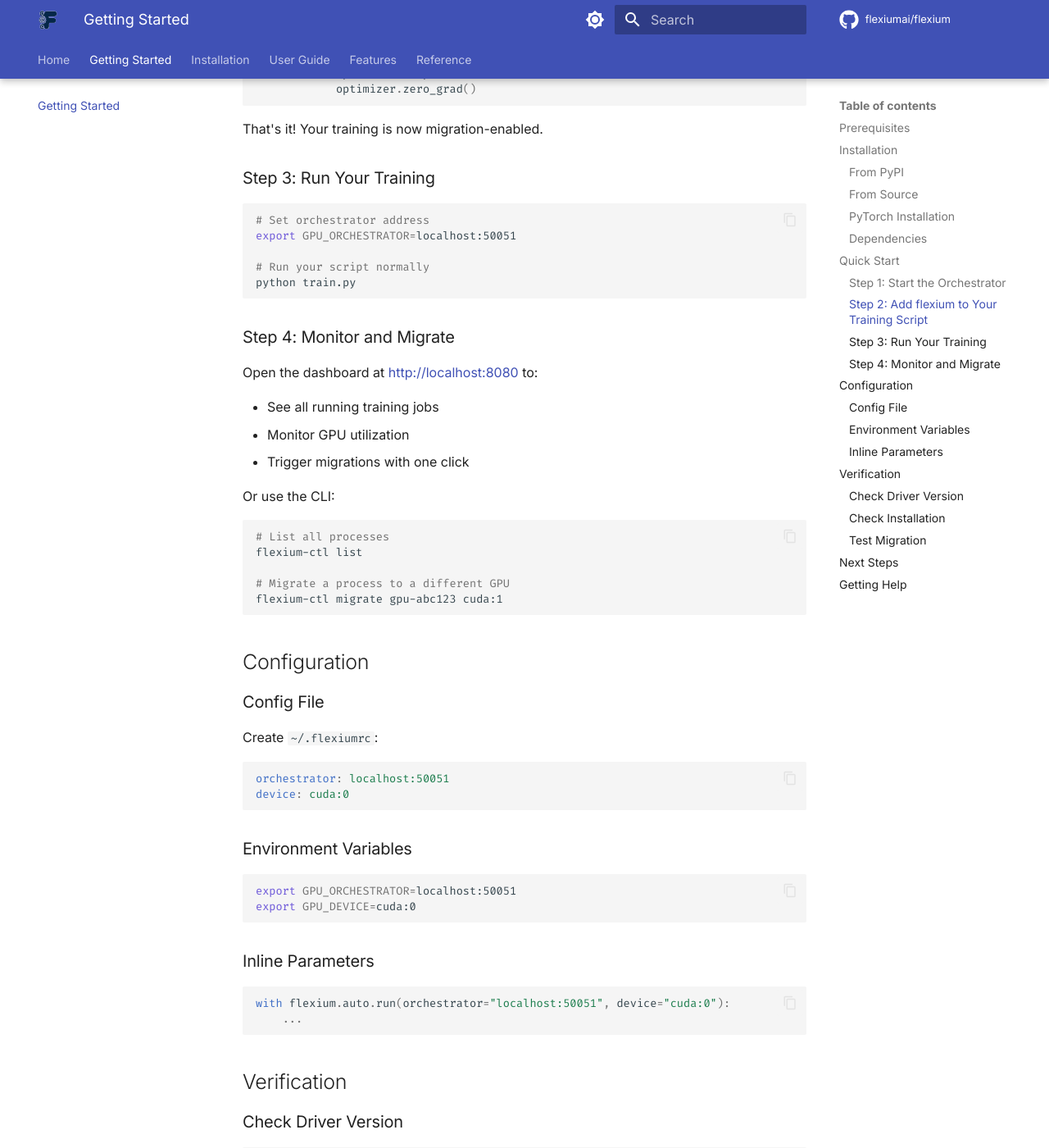
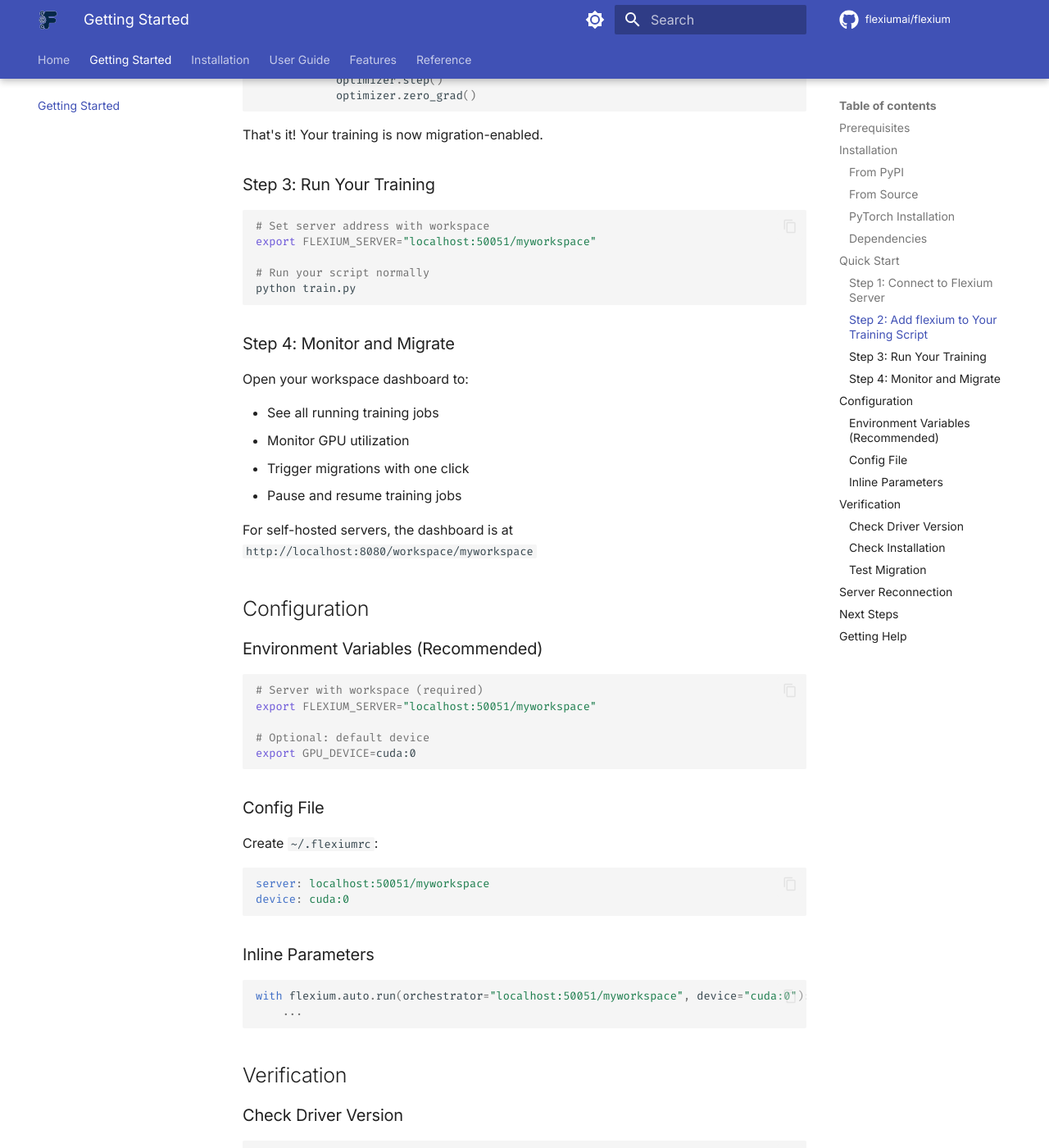
Before and after one commit to flexiumai/flexium, an MkDocs documentation site: the page built from docs/getting-started.md, in a window 1280 px wide and 1400 px high, scrolled down 2206 px. Shown: the whole window at 82% size. Built offline with MkDocs 1.6.1 and Material for MkDocs 9.7.7, drawn with Linux system fonts in a browser that asks for light colours; comment, search, counter and statistics services are not loaded; the version menu is left out; some of the changed text lies outside the part shown.

Commit message:
docs: Update docs for FLEXIUM_SERVER env var and remove demo scripts
- Update getting-started.md for new FLEXIUM_SERVER format
- Update installation.md with workspace routing info
- Update examples/README.md with correct instructions
- Remove obsolete demo scripts (examples/utils/)

Co-Authored-By: Claude <noreply@anthropic.com>

````diff
--- a/docs/getting-started.md
+++ b/docs/getting-started.md
@@ -47,18 +46,17 @@ Development dependencies:
 
 ## Quick Start
 
-### Step 1: Start the Orchestrator
+### Step 1: Connect to Flexium Server
 
-The orchestrator is the central server that coordinates GPU migrations.
+Flexium uses a cloud-based or self-hosted server architecture. Set the `FLEXIUM_SERVER` environment variable with your workspace:
 
 ```bash
-# Start with web dashboard
-flexium-ctl server --port 50051 --dashboard
+# Format: host:port/workspace
+export FLEXIUM_SERVER="localhost:50051/myworkspace"
+
+# Or for cloud:
+export FLEXIUM_SERVER="flexium.ai:50051/myworkspace"
 ```
-
-This starts:
-- gRPC server on port 50051
-- Web dashboard at http://localhost:8080
 
 ### Step 2: Add flexium to Your Training Script
 
@@ -101,8 +99,8 @@ That's it! Your training is now migration-enabled.
 ### Step 3: Run Your Training
 
 ```bash
-# Set orchestrator address
-export GPU_ORCHESTRATOR=localhost:50051
+# Set server address with workspace
+export FLEXIUM_SERVER="localhost:50051/myworkspace"
 
 # Run your script normally
 python train.py
@@ -110,44 +108,40 @@ python train.py
 
 ### Step 4: Monitor and Migrate
 
-Open the dashboard at http://localhost:8080 to:
+Open your workspace dashboard to:
 
 - See all running training jobs
 - Monitor GPU utilization
 - Trigger migrations with one click
+- Pause and resume training jobs
 
-Or use the CLI:
+For self-hosted servers, the dashboard is at `http://localhost:8080/workspace/myworkspace`
+
+## Configuration
+
+### Environment Variables (Recommended)
 
 ```bash
-# List all processes
-flexium-ctl list
+# Server with workspace (required)
+export FLEXIUM_SERVER="localhost:50051/myworkspace"
 
-# Migrate a process to a different GPU
-flexium-ctl migrate gpu-abc123 cuda:1
+# Optional: default device
+export GPU_DEVICE=cuda:0
 ```
-
-## Configuration
 
 ### Config File
 
 Create `~/.flexiumrc`:
 
 ```yaml
-orchestrator: localhost:50051
+server: localhost:50051/myworkspace
 device: cuda:0
-```
-
-### Environment Variables
-
-```bash
-export GPU_ORCHESTRATOR=localhost:50051
-export GPU_DEVICE=cuda:0
 ```
 
 ### Inline Parameters
 
 ```python
-with flexium.auto.run(orchestrator="localhost:50051", device="cuda:0"):
+with flexium.auto.run(orchestrator="localhost:50051/myworkspace", device="cuda:0"):
     ...
 ```
 
@@ -168,9 +162,9 @@ python -c "import flexium; print('OK')"
 
 ### Test Migration
 
-1. Start orchestrator:
+1. Set your server connection:
    ```bash
-   flexium-ctl server --dashboard
+   export FLEXIUM_SERVER="localhost:50051/myworkspace"
    ```
 
 2. Run example:
@@ -178,13 +172,21 @@ python -c "import flexium; print('OK')"
    python examples/simple/mnist_train_auto.py
    ```
 
-3. Open http://localhost:8080
+3. Open your workspace dashboard
 
 4. Click "Migrate" to move training to another GPU
 
 5. Watch training continue seamlessly!
 
 6. Verify zero residue with `nvidia-smi` - source GPU should show 0 MB for flexium process
+
+## Server Reconnection
+
+Flexium automatically reconnects if the server restarts:
+
+- On connection loss, you'll see: `[flexium] Lost connection to orchestrator, attempting reconnect...`
+- On successful reconnection: `[flexium] Reconnected to orchestrator!`
+- Training continues uninterrupted during brief server outages
 
 ## Next Steps
 
````
Also changed, not shown: other parts of docs/getting-started.md (+0 -1 lines), docs/installation.md (+10 -9 lines), examples/README.md (+17 -10 lines), 2 other files.
